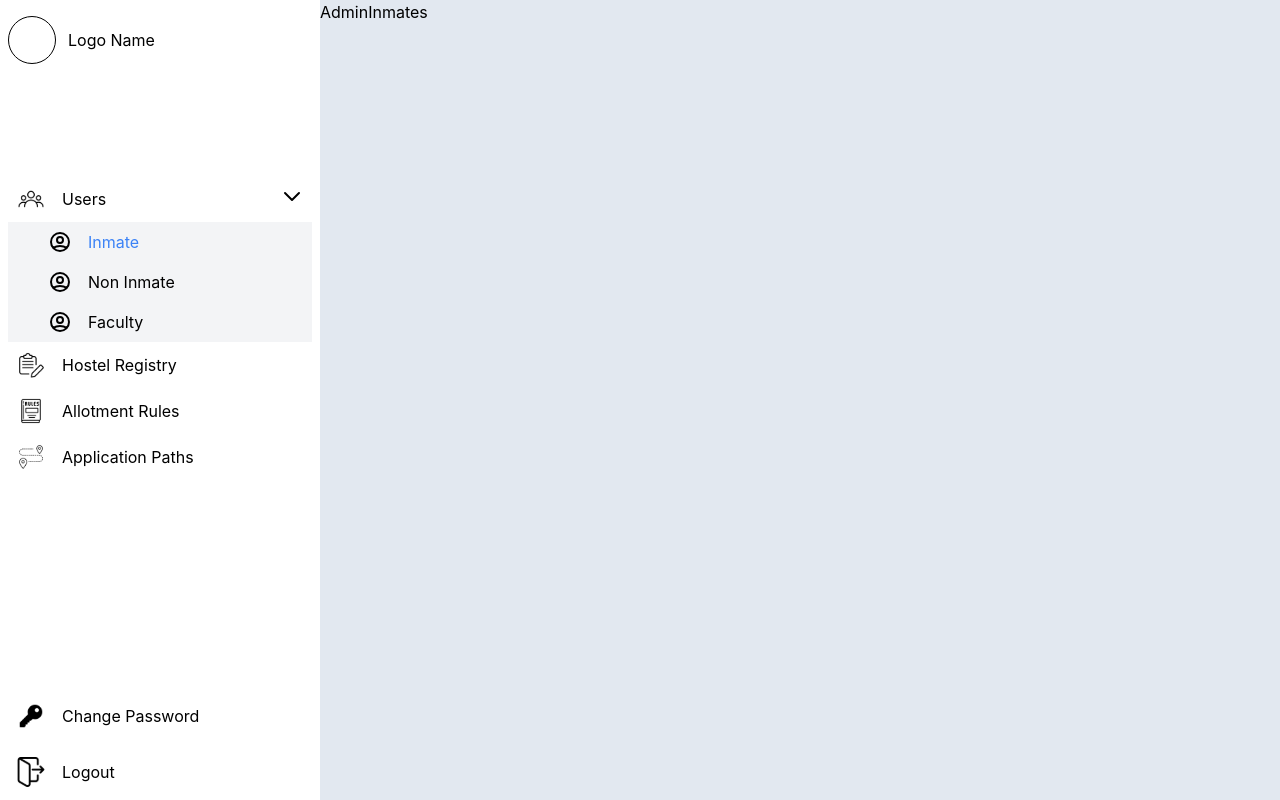
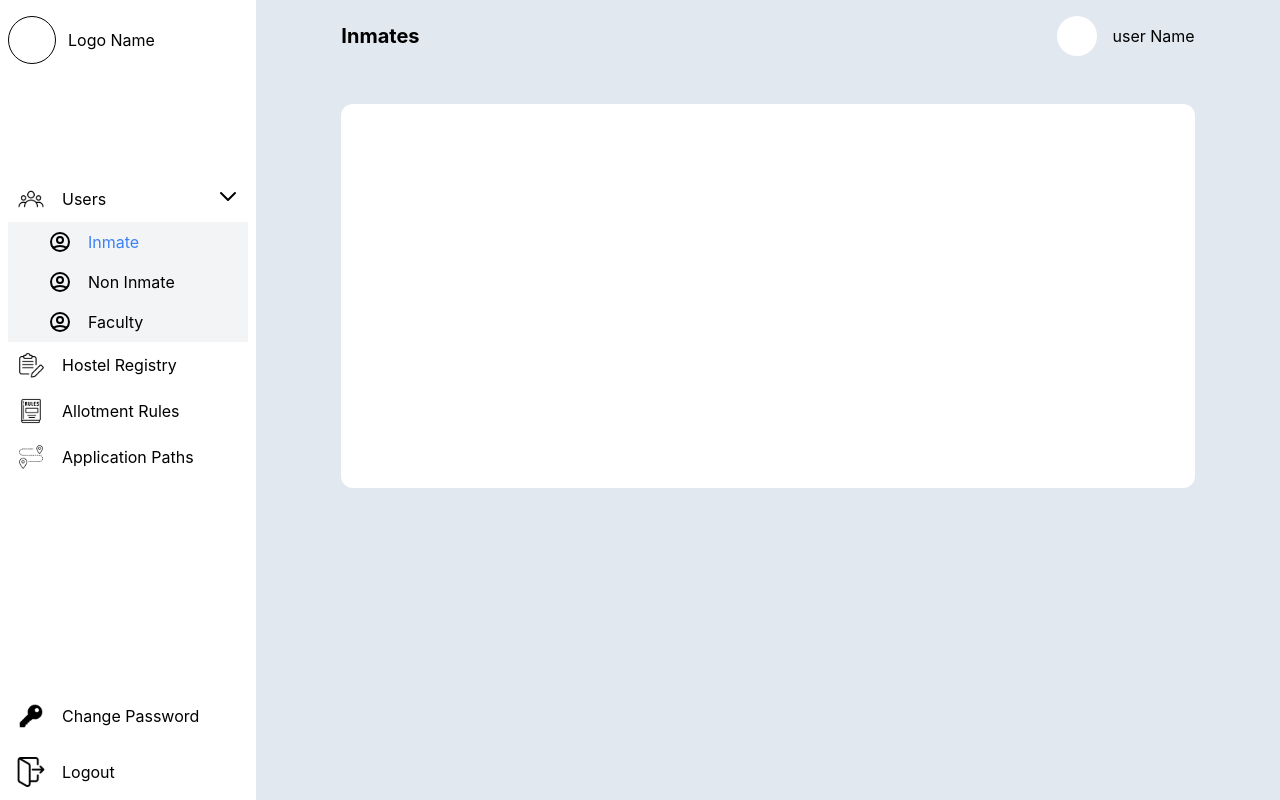
Before and after one commit to shuhaibibrahim/Final-year-project, a React (Create React App) app in the folder frontend/: page /admin in a window 1280 px wide. Built offline with nearby package versions, Linux system fonts and the light colour scheme.

Commit message:
adminhome

```diff
--- a/frontend/src/components/SideBar.js
+++ b/frontend/src/components/SideBar.js
@@ -60,27 +60,25 @@ function SideBar() {
         }
     ])
 
-    const backdropClickHandler = (event) => {
-        const linkElement=document.getElementById
-        console.log(event.target ==linkElement)
-        {
-            if(activeIndex!=openedIndex && openedIndex>=0)
-            {
-                var newLinks=[...links]
-                newLinks[openedIndex].subLinkActiveIndex=-1
-                newLinks[openedIndex].subLinkOpen=false
-                setLinks(newLinks)
-                setOpenedIndex(-1)
-            }
-        }
-        // if (event.target == event.currentTarget) {
-        //     setModal(null)
-        // }
-    }
+    // const backdropClickHandler = (event) => {
+    //     const linkElement=document.getElementById
+    //     if(event.target==linkElement)
+    //     {
+    //         if(activeIndex!=openedIndex && openedIndex>=0)
+    //         {
+    //             console.log("here7")
+    //             var newLinks=[...links]
+    //             newLinks[openedIndex].subLinkActiveIndex=-1
+    //             newLinks[openedIndex].subLinkOpen=false
+    //             setLinks(newLinks)
+    //             setOpenedIndex(-1)
+    //         }
+    //     }
+    // }
 
     return (
         <div className='flex flex-row bg-primary min-h-screen h-full'>
-            <div className='flex flex-col w-full bg-white' onClick={backdropClickHandler}>
+            <div className='flex flex-col w-full bg-white'>
                 <div className='flex flex-row items-center px-2 py-4 space-x-3'>
                     {/* LOGO */}
                     <div className='bg-white border border-solid border-black rounded-full w-12 aspect-square'/>
@@ -95,6 +93,7 @@ function SideBar() {
                                     onClick={()=>{
                                         if(links[activeIndex].subLinks!=undefined && activeIndex!=index)
                                         {
+                                            console.log("here1")
                                             var newLinks=[...links]
                                             newLinks[activeIndex].subLinkActiveIndex=-1
                                             newLinks[activeIndex].subLinkOpen=false
@@ -103,12 +102,15 @@ function SideBar() {
 
                                         if(link.subLinks==undefined)
                                         {
+                                            console.log("here2")
                                             setActiveIndex(index)
                                         }
                                         if(index!=openedIndex)
                                         {
+                                            console.log("here3")
                                             if(openedIndex!=-1)
                                             {
+                                                console.log("here4")
                                                 var newLinks=[...links]
                                                 newLinks[openedIndex].subLinkActiveIndex=-1
                                                 newLinks[openedIndex].subLinkOpen=false
@@ -119,7 +121,7 @@ function SideBar() {
 
                                         if(link.subLinks!=undefined)
                                         {
-
+                                            console.log("here5")
                                             var newLinks=[...links]
                                             newLinks[index].subLinkOpen=!link.subLinkOpen
                                             setOpenedIndex(index)
--- a/frontend/src/pages/Admin/AdminInmates.js
+++ b/frontend/src/pages/Admin/AdminInmates.js
@@ -2,7 +2,19 @@ import React from 'react'
 
 function AdminInmates() {
   return (
-    <div>AdminInmates</div>
+    <div className='flex flex-col w-full items-center'>
+      <div className='flex flex-row justify-between w-10/12 pt-4 items-center'>
+        <div className='text-xl font-bold'>Inmates</div>
+        <div className='flex flex-row space-x-4 items-center'>
+            <div className='bg-white border rounded-full w-10 aspect-square'/>
+            <div>user Name</div>
+        </div>
+      </div>
+
+      <div className='w-10/12 mt-12 bg-white rounded-xl h-96'>
+
+      </div>
+    </div>
   )
 }
 
```
